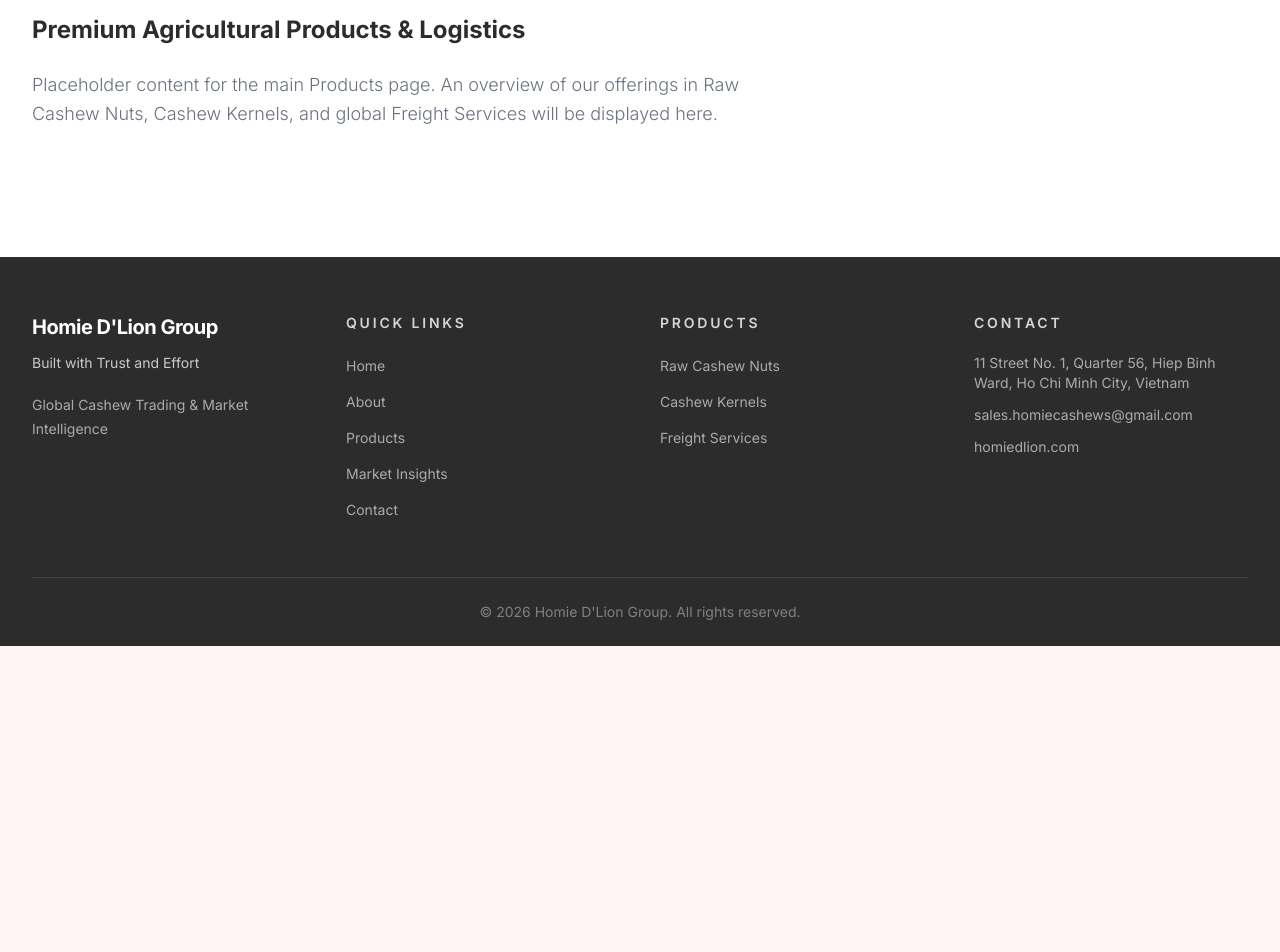
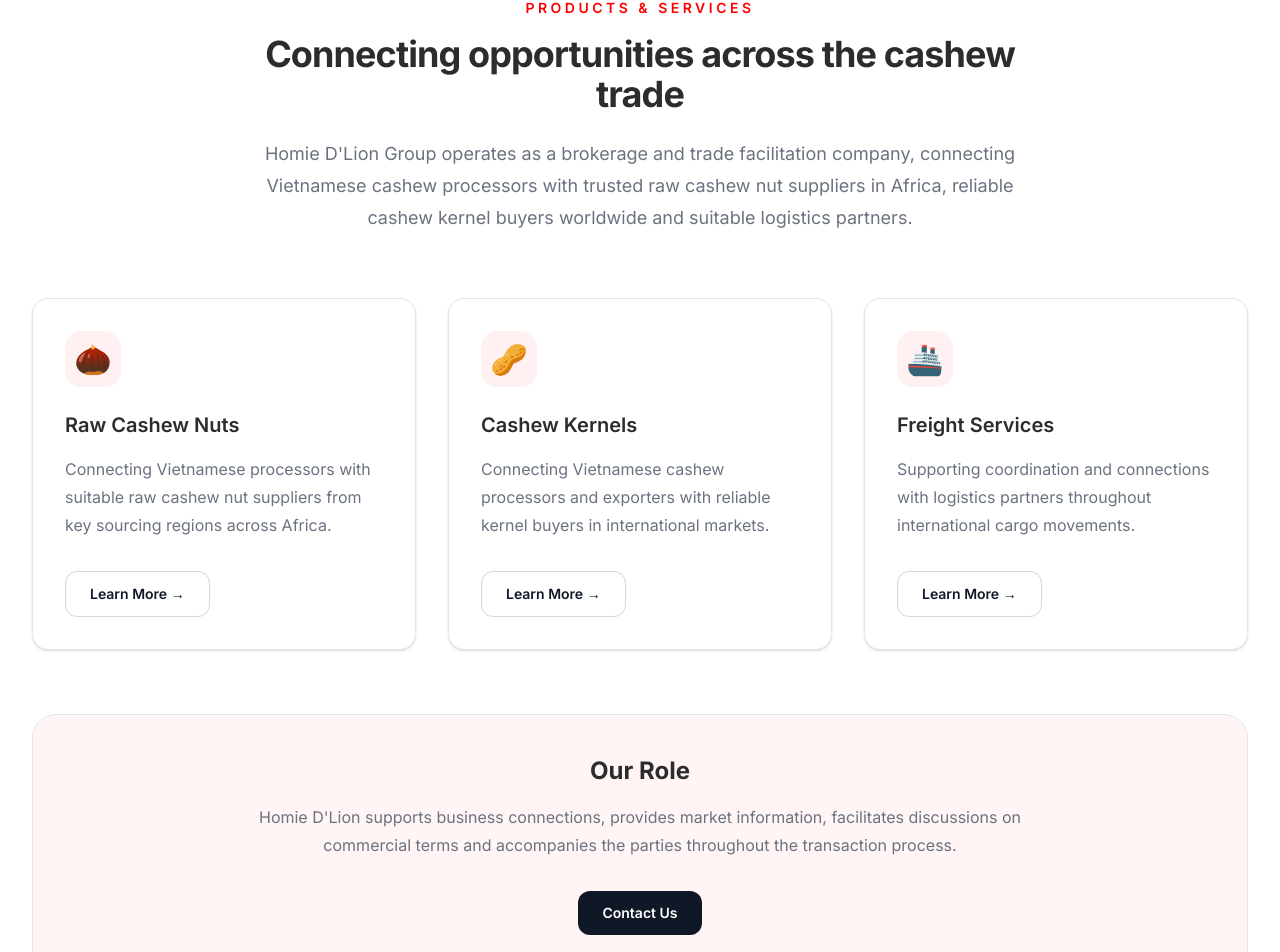
Before and after one commit to NamQuannnn/homiedlion-website, a Next.js app: page /en/products in a window 1280 px wide. Shown: the part 478-1430 px from the top of the page. Before the commit the page ends 1124 px from the top, so only its background shows below. Built offline with nearby package versions, Linux system fonts and the light colour scheme.

Commit message:
feat: complete Products page and improve About slider

```diff
--- a/src/app/[locale]/products/page.tsx
+++ b/src/app/[locale]/products/page.tsx
@@ -1,23 +1,104 @@
-import PageHeader from '@/components/ui/PageHeader';
-import { theme } from '@/lib/theme';
+import { getTranslations } from "next-intl/server";
 
-export default function ProductsPage() {
+import Button from "@/components/ui/Button";
+import Card from "@/components/ui/Card";
+import Container from "@/components/ui/Container";
+import PageHeader from "@/components/ui/PageHeader";
+import Section from "@/components/ui/Section";
+
+export default async function ProductsPage() {
+  const t = await getTranslations("ProductsPage");
+
+  const products = [
+    {
+      title: t("rawCashewNuts.title"),
+      description: t("rawCashewNuts.description"),
+      icon: "🌰",
+      href: "/products/raw-cashew-nuts",
+    },
+    {
+      title: t("cashewKernels.title"),
+      description: t("cashewKernels.description"),
+      icon: "🥜",
+      href: "/products/cashew-kernels",
+    },
+    {
+      title: t("freightServices.title"),
+      description: t("freightServices.description"),
+      icon: "🚢",
+      href: "/products/freight-services",
+    },
+  ];
+
   return (
     <div className="w-full flex-grow">
       <PageHeader
-        title="Our Products"
-        breadcrumbs={[{ label: 'Products', href: '/products' }]}
+        title={t("title")}
+        breadcrumbs={[
+          {
+            label: t("breadcrumb"),
+            href: "/products",
+          },
+        ]}
       />
-      <section className={`bg-white ${theme.layout.section}`}>
-        <div className={theme.layout.container}>
-          <div className="max-w-3xl">
-            <h2 className={theme.typography.h3}>Premium Agricultural Products & Logistics</h2>
-            <p className={`${theme.typography.bodyText} mt-6`}>
-              Placeholder content for the main Products page. An overview of our offerings in Raw Cashew Nuts, Cashew Kernels, and global Freight Services will be displayed here.
+
+      <Section className="bg-surface">
+        <Container>
+          <div className="mx-auto max-w-3xl text-center">
+            <p className="text-sm font-semibold uppercase tracking-[0.25em] text-primary">
+              {t("eyebrow")}
+            </p>
+
+            <h2 className="mt-4 text-3xl font-bold tracking-tight text-text sm:text-4xl">
+              {t("heading")}
+            </h2>
+
+            <p className="mt-6 text-lg leading-8 text-text-secondary">
+              {t("description")}
             </p>
           </div>
-        </div>
-      </section>
+
+          <div className="mt-16 grid grid-cols-1 gap-8 md:grid-cols-3">
+            {products.map((product) => (
+              <Card key={product.href} className="flex h-full flex-col">
+                <div className="mb-6 flex h-14 w-14 items-center justify-center rounded-2xl bg-primary-light text-3xl">
+                  {product.icon}
+                </div>
+
+                <div className="flex-grow">
+                  <h3 className="text-xl font-semibold text-text">
+                    {product.title}
+                  </h3>
+
+                  <p className="mt-4 text-base leading-7 text-text-secondary">
+                    {product.description}
+                  </p>
+                </div>
+
+                <div className="mt-8">
+                  <Button href={product.href} variant="outline">
+                    {t("learnMore")} →
+                  </Button>
+                </div>
+              </Card>
+            ))}
+          </div>
+
+          <div className="mt-16 rounded-3xl border border-border bg-background p-8 text-center sm:p-10">
+            <h3 className="text-2xl font-bold text-text">
+              {t("brokerage.title")}
+            </h3>
+
+            <p className="mx-auto mt-4 max-w-3xl text-base leading-7 text-text-secondary">
+              {t("brokerage.description")}
+            </p>
+
+            <div className="mt-8">
+              <Button href="/contact">{t("brokerage.button")}</Button>
+            </div>
+          </div>
+        </Container>
+      </Section>
     </div>
   );
 }
--- a/src/messages/en.json
+++ b/src/messages/en.json
@@ -120,6 +120,32 @@
     "sendInquiry": "Send Inquiry"
   },
 
+  "ProductsPage": {
+  "title": "Products & Services",
+  "breadcrumb": "Products",
+  "eyebrow": "PRODUCTS & SERVICES",
+  "heading": "Connecting opportunities across the cashew trade",
+  "description": "Homie D'Lion Group operates as a brokerage and trade facilitation company, connecting Vietnamese cashew processors with trusted raw cashew nut suppliers in Africa, reliable cashew kernel buyers worldwide and suitable logistics partners.",
+  "rawCashewNuts": {
+    "title": "Raw Cashew Nuts",
+    "description": "Connecting Vietnamese processors with suitable raw cashew nut suppliers from key sourcing regions across Africa."
+  },
+  "cashewKernels": {
+    "title": "Cashew Kernels",
+    "description": "Connecting Vietnamese cashew processors and exporters with reliable kernel buyers in international markets."
+  },
+  "freightServices": {
+    "title": "Freight Services",
+    "description": "Supporting coordination and connections with logistics partners throughout international cargo movements."
+  },
+  "learnMore": "Learn More",
+  "brokerage": {
+    "title": "Our Role",
+    "description": "Homie D'Lion supports business connections, provides market information, facilitates discussions on commercial terms and accompanies the parties throughout the transaction process.",
+    "button": "Contact Us"
+  }
+},
+
   "Footer": {
     "quickLinks": "Quick Links",
     "products": "Products",
--- a/src/messages/vi.json
+++ b/src/messages/vi.json
@@ -120,6 +120,32 @@
     "sendInquiry": "Gửi yêu cầu"
   },
 
+  "ProductsPage": {
+  "title": "Sản phẩm & Dịch vụ",
+  "breadcrumb": "Sản phẩm",
+  "eyebrow": "SẢN PHẨM & DỊCH VỤ",
+  "heading": "Kết nối giao thương trong ngành điều",
+  "description": "Homie D'Lion Group đóng vai trò là đơn vị môi giới và hỗ trợ giao dịch, kết nối các nhà máy chế biến điều tại Việt Nam với nhà cung cấp điều thô uy tín tại Châu Phi, khách mua điều nhân trên toàn thế giới và các đối tác logistics phù hợp.",
+  "rawCashewNuts": {
+    "title": "Điều thô",
+    "description": "Kết nối các nhà máy chế biến tại Việt Nam với những nhà cung cấp điều thô phù hợp từ các vùng nguyên liệu tại Châu Phi."
+  },
+  "cashewKernels": {
+    "title": "Nhân điều",
+    "description": "Kết nối các nhà máy và đơn vị xuất khẩu nhân điều Việt Nam với những khách mua đáng tin cậy trên thị trường quốc tế."
+  },
+  "freightServices": {
+    "title": "Dịch vụ vận chuyển",
+    "description": "Hỗ trợ kết nối và phối hợp với các đối tác vận chuyển trong quá trình giao nhận hàng hóa quốc tế."
+  },
+  "learnMore": "Tìm hiểu thêm",
+  "brokerage": {
+    "title": "Vai trò của Homie D'Lion",
+    "description": "Homie D'Lion hỗ trợ kết nối các bên, cung cấp thông tin thị trường, hỗ trợ trao đổi điều khoản và đồng hành trong quá trình thực hiện giao dịch.",
+    "button": "Liên hệ với chúng tôi"
+  }
+},
+
   "Footer": {
     "quickLinks": "Liên kết nhanh",
     "products": "Sản phẩm",
```
